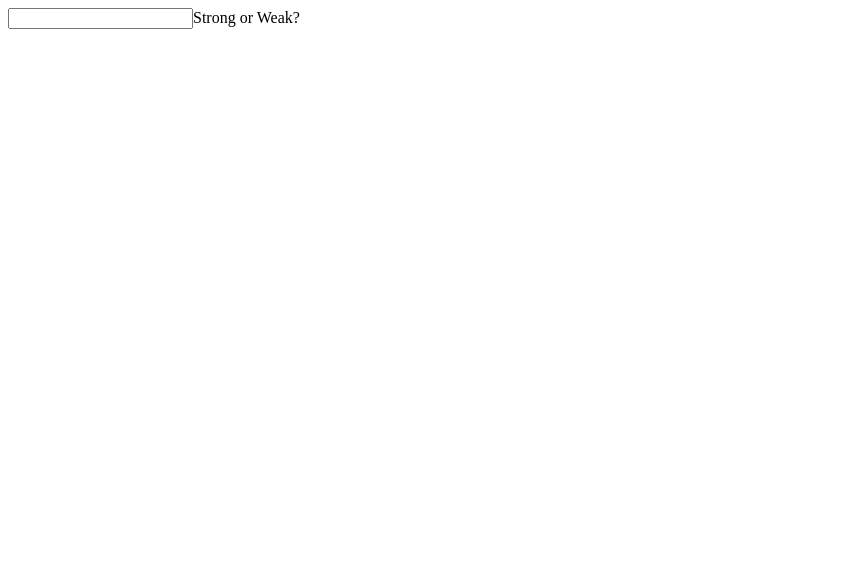
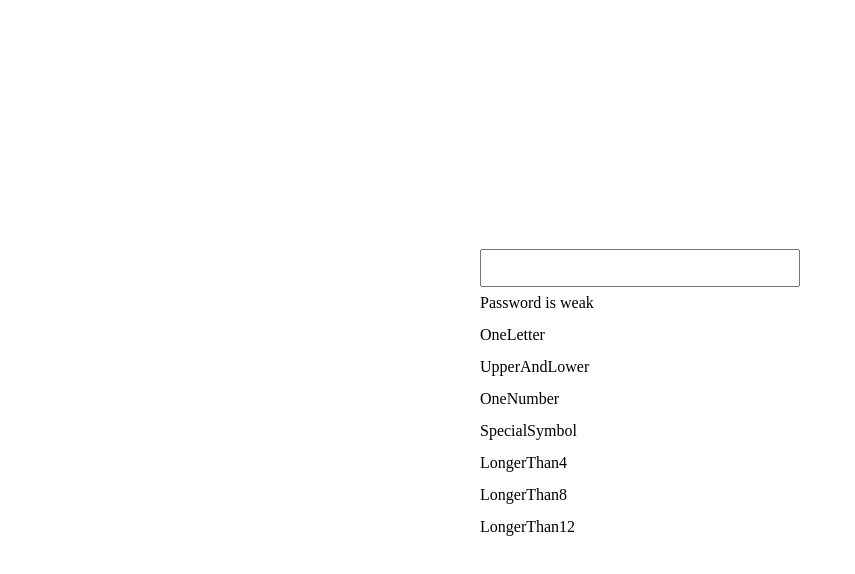
Before and after one commit to bartoszChronowski/UST-homework, a Vue app: page / in a window 1280 px wide. Shown: the top 574 px of the page, without its empty margins (0-855 px from the left). Built offline with nearby package versions, Linux system fonts and the light colour scheme.

Commit message:
chore(inputHint): Added input progress component, styling tweaks

```diff
--- a/src/App.vue
+++ b/src/App.vue
@@ -1,15 +1,51 @@
 <script setup lang="ts">
+import InputHint from "@/components/InputHint.vue";
+import InputProgress from "@/components/InputProgress.vue";
+import {computed, ref} from "vue";
+import {StrengthOption, StrengthOptionLabel} from "@/domain/password/strength-options";
+
+const inputData = ref('')
+const passwordStrength = ref(0)
+
+const passwordStrengthLabel = computed<string>(() => {
+  return passwordStrength.value > 5 ? StrengthOptionLabel[StrengthOption.Strong] : StrengthOptionLabel[StrengthOption.Weak]
+})
+
+function handlePasswordStrengthChange(strength: number) {
+  passwordStrength.value = strength;
+}
 </script>
 
 <template>
   <div class="main">
-    <input data-test="password-field" />
-    <span data-test="validation-summary">Strong or Weak?</span>
+    <form class="ust-form">
+      <input data-test="password-field" class="password-field" v-model="inputData" />
+      <InputProgress :strength="passwordStrength" :max-strength="7" />
+      <span data-test="validation-summary">{{ passwordStrengthLabel }}</span>
+      <InputHint @password-strength-changed="handlePasswordStrengthChange" :field-model="inputData" />
+    </form>
   </div>
 </template>
 
 <style scoped>
 .main {
   background-color: var(--color-base-white);
+  display: flex;
+  justify-content: center;
+  align-items: center;
+  height: 100vh;
+  width: 100vw;
+}
+
+.ust-form {
+  display: flex;
+  flex-direction: column;
+  width: var(--form-width);
+}
+
+.ust-form input {
+  height: var(--input-height);
+  font-size: var(--font-size-lg);
+  line-height: var(--line-height-lg);
 }
 </style>
--- a/src/assets/base.css
+++ /dev/null
@@ -1,6 +0,0 @@
-:root {
-    --color-base-black: #000;
-    --color-base-white: #FFF;
-    --color-base-gray: #6f6f6f;
-    --color-primary: #0097ab;
-}
--- a/src/assets/main.css
+++ b/src/assets/main.css
@@ -0,0 +1,14 @@
+:root {
+    --color-base-black: #000;
+    --color-base-white: #FFF;
+    --color-base-gray: #6f6f6f;
+    --color-primary: #0097ab;
+    --color-warning: #887f14;
+    --color-danger: #d30202;
+
+    --form-width: 20rem;
+    --input-height: 2rem;
+
+    --font-size-lg: 1rem;
+    --line-height-lg: calc(var(--font-size-lg) * 1,5)
+}
--- /dev/null
+++ b/src/assets/reset.css
@@ -0,0 +1,48 @@
+/* http://meyerweb.com/eric/tools/css/reset/
+   v2.0 | 20110126
+   License: none (public domain)
+*/
+
+html, body, div, span, applet, object, iframe,
+h1, h2, h3, h4, h5, h6, p, blockquote, pre,
+a, abbr, acronym, address, big, cite, code,
+del, dfn, em, img, ins, kbd, q, s, samp,
+small, strike, strong, sub, sup, tt, var,
+b, u, i, center,
+dl, dt, dd, ol, ul, li,
+fieldset, form, label, legend,
+table, caption, tbody, tfoot, thead, tr, th, td,
+article, aside, canvas, details, embed,
+figure, figcaption, footer, header, hgroup,
+menu, nav, output, ruby, section, summary,
+time, mark, audio, video {
+    margin: 0;
+    padding: 0;
+    border: 0;
+    font-size: 100%;
+    font: inherit;
+    vertical-align: baseline;
+}
+/* HTML5 display-role reset for older browsers */
+article, aside, details, figcaption, figure,
+footer, header, hgroup, menu, nav, section {
+    display: block;
+}
+body {
+    line-height: 1;
+}
+ol, ul {
+    list-style: none;
+}
+blockquote, q {
+    quotes: none;
+}
+blockquote:before, blockquote:after,
+q:before, q:after {
+    content: '';
+    content: none;
+}
+table {
+    border-collapse: collapse;
+    border-spacing: 0;
+}
--- a/src/components/InputHint.vue
+++ b/src/components/InputHint.vue
@@ -55,7 +55,7 @@ watchEffect(() => {
 </script>
 
 <template>
-    <ul>
+    <ul class="password-hint__ruleset">
       <li
           v-for="(value, key) in passwordRuleset"
           :key="key"
@@ -71,4 +71,8 @@ watchEffect(() => {
 .password-hint__rule--pass {
   text-decoration: line-through;
 }
+
+.password-hint__ruleset li {
+  margin: 1rem 0;
+}
 </style>
--- /dev/null
+++ b/src/components/InputProgress.vue
@@ -0,0 +1,44 @@
+<script setup lang="ts">
+import {computed} from "vue";
+
+const props = defineProps<{
+  strength: number
+  maxStrength: number
+}>()
+
+const strengthPercentage = computed<number>(() => {
+  return (100 / props.maxStrength) * props.strength
+})
+
+const inputProgressBgColor = computed(() => ({
+  'input-progress--small': strengthPercentage.value < 30,
+  'input-progress--medium': strengthPercentage.value > 30 && strengthPercentage.value < 80,
+  'input-progress--big': strengthPercentage.value > 80
+}))
+
+const inputProgressStyle = computed<string>(() => {
+  return `width: ${strengthPercentage.value}%`
+})
+</script>
+
+<template>
+    <div :class="[inputProgressBgColor, 'input-progress']" :style="inputProgressStyle" />
+</template>
+
+<style scoped>
+.input-progress {
+  height: 0.5rem;
+}
+
+.input-progress--small {
+  background-color: var(--color-danger);
+}
+
+.input-progress--medium {
+  background-color: var(--color-warning);
+}
+
+.input-progress--big {
+  background-color: var(--color-primary);
+}
+</style>
--- a/src/main.ts
+++ b/src/main.ts
@@ -2,6 +2,7 @@ import { createApp } from "vue";
 import { createPinia } from "pinia";
 import App from "./App.vue";
 
+import "./assets/reset.css";
 import "./assets/main.css";
 
 const app = createApp(App);
```
